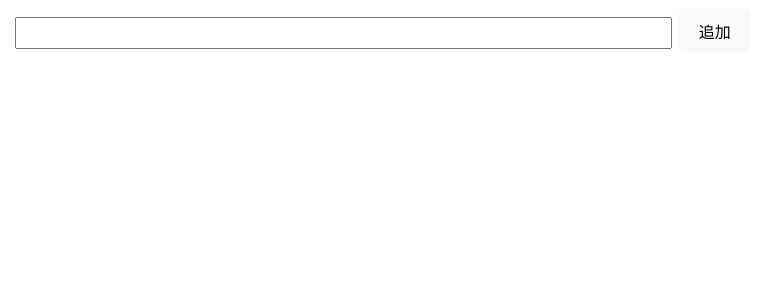
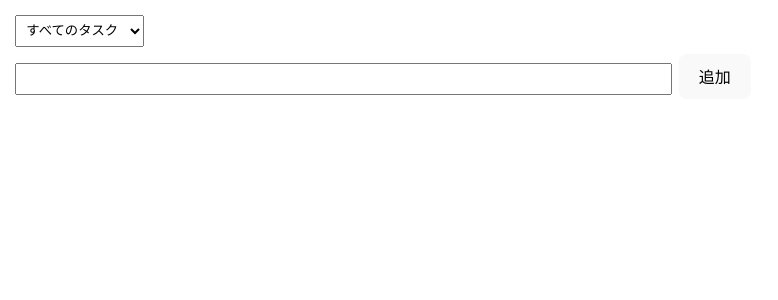
Before and after one commit to calmdown1987/todo_list_B, a React (Vite) app: page / in a window 1280 px wide. Shown: the top 300 px of the page, without its empty margins (0-778 px from the left). Built offline with nearby package versions, Linux system fonts and the light colour scheme.

Commit message:
Finish feature/fillter_function(ReactでTodoアプリを作ろう_4完了)

```diff
--- a/src/components/todo.tsx
+++ b/src/components/todo.tsx
@@ -7,10 +7,13 @@
   delete_flg: boolean,
 };
 
+type Filter = 'all' | 'completed' | 'unchecked' | 'delete';
+
 const Todos: React.FC = () => {
   const [todos, setTodos] = useState<Todo[]>([]);
   const [text, setText] = useState('');
   const [nextId, setNextId] = useState(1);
+  const [filter, setFilter] = useState<Filter>('all');
 
   const handleSubmit = () => {
     if(!text) return;
@@ -67,8 +70,46 @@
     });
   };
 
+  const handleFilterChange = (filter: Filter) => {
+    setFilter(filter);
+  };
+
+  const handleEmpty = () => {
+    setTodos((todos) => todos.filter((todo) => !todo.delete_flg));
+  };
+
+  const getFilteredTodos = () => {
+    switch (filter) {
+      case 'completed':
+        return todos.filter((todo) => todo.completed_flg && !todo.delete_flg);
+      case 'unchecked':
+        return todos.filter((todo) => !todo.completed_flg && !todo.delete_flg);
+      case 'delete':
+        return todos.filter((todo) => todo.delete_flg);
+      default:
+        return todos.filter((todo) => !todo.delete_flg);
+    }
+  };
+
+  const isFormDisabled = filter === 'completed' || filter === 'delete';
+
   return (
-    <div>
+    <div className="todo-container">
+      <select
+        defaultValue="all"
+        onChange={(e) => handleFilterChange(e.target.value as Filter)}
+      >
+        <option value="all">すべてのタスク</option>
+        <option value="completed">完了したタスク</option>
+        <option value="unchecked">現在のタスク</option>
+        <option value="delete">ごみ箱</option>
+      </select>
+      {filter === 'delete' ? (
+        <button onClick={handleEmpty}>
+          ごみ箱を空にする
+        </button>
+      ) : (
+        filter !== 'completed' && (
           <form
             onSubmit={(e) => {
               e.preventDefault();
@@ -78,31 +119,32 @@
             <input
               type="text"
               value={text}
+              disabled={isFormDisabled}
               onChange={(e) => setText(e.target.value)}
             />
             <button className="insert-btn" type="submit">追加</button>
           </form>
+        )
+      )}
       <ul>
-        {todos.map((todo) => {
-          return (
+        {getFilteredTodos().map((todo) => (
           <li key={todo.id}>
             <input
               type="checkbox"
               checked={todo.completed_flg}
-                onChange={() => handleCheck(todo.id,!todo.completed_flg)}
+              onChange={() => handleCheck(todo.id, !todo.completed_flg)}
             />
             <input
               type="text"
               value={todo.title}
-                disabled={todo.completed_flg}
+              disabled={isFormDisabled}
               onChange={(e) => handleEdit(todo.id, e.target.value)}
             />
             <button onClick={() => handleRemove(todo.id, !todo.delete_flg)}>
               {todo.delete_flg ? '復元' : '削除'}
             </button>
           </li>
-          );
-        })}
+        ))}
       </ul>
     </div>
   );
```
Lines whose indentation alone changed are shown as unchanged.
